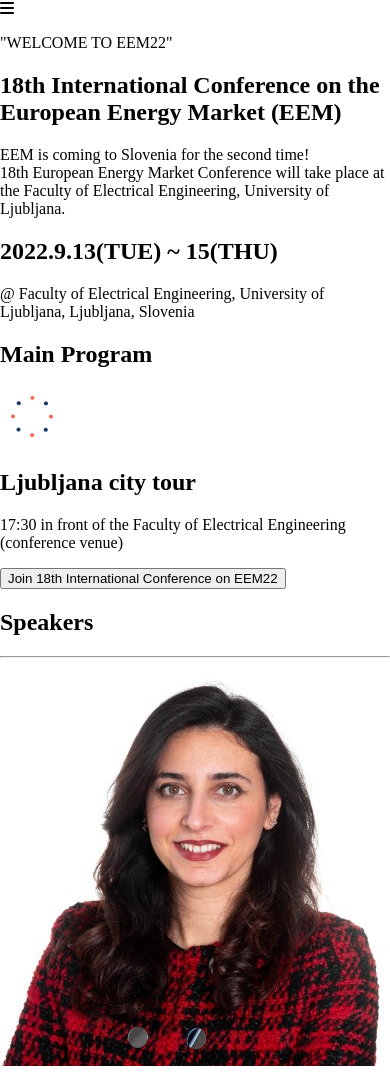
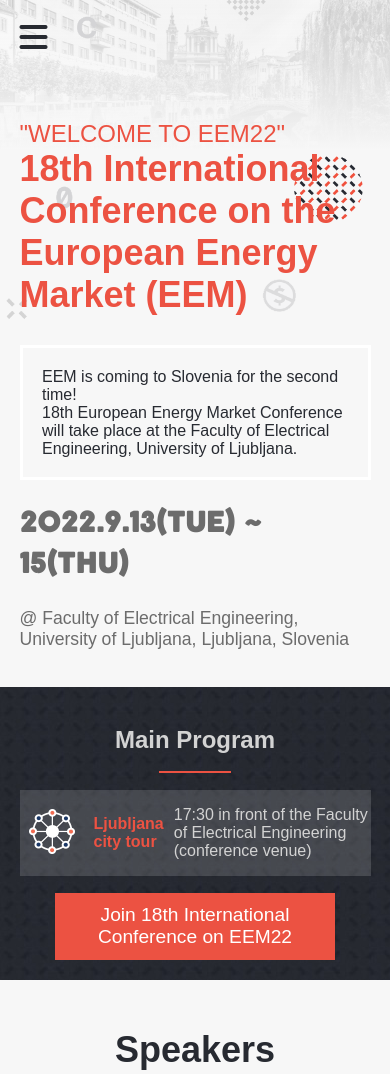
Before and after one commit to MahdiAghaali/module1-capstone-project, a website: page index.html in a window 390 px wide. Shown: the top 1074 px of the page. Drawn offline with Linux system fonts and the light colour scheme; a web font is replaced by a local one.

Commit message:
Add Styles for Mobile

```diff
--- a/Styles/mainMobile.css
+++ b/Styles/mainMobile.css
@@ -1,3 +1,151 @@
 body {
+  color: var(--black);
+  font-size: 1.5rem;
   margin: 0;
+  background-image: url(../Resources/Images/eem22-ljubljana-slovenia-1200x589.jpg);
+  backdrop-filter:  grayscale(100%);
+  background-size: contain;
+  background-position: top;
+  background-repeat: no-repeat;
+  background-color: #f7f7f7;
+  font-family: 'Lato-heavy', Arial, Helvetica, sans-serif;
 }
+
+#backgroundOverlay{
+  width: 100%;
+  background-image: url(../Resources/Icons/mobile-bg.png), linear-gradient(to bottom, #f7f7f7ba, #f7f7f7 50%);
+  height: 100vw;
+  position: absolute;
+  top: 0;
+  left: 0;
+  z-index: -1;
+  background-size: cover;
+  background-repeat: no-repeat;
+  background-position-y: -45px;
+}
+
+#header{
+  font-size: 2rem;
+}
+
+section{
+  padding: 5vw;
+}
+
+#intro > p:first-of-type{
+  color: var(--orange);
+  margin-bottom: 0;
+}
+
+#intro > h1 {
+  margin-top: 0;
+  color: var(--orange);
+
+}
+
+#intro > h2 {
+  font-family: Cocogoose,Arial, Helvetica, sans-serif;
+  color: #6c6c6c;
+  font-size: 1.7rem;
+}
+
+#intro > p:nth-of-type(2){
+  background-color: #f7f7f7;
+  border:3px solid white;
+  padding: 5vw;
+  font-size: 1rem;
+}
+
+#intro > p:nth-of-type(3){
+  color: #6c6c6c;
+  font-size: 1.1rem;
+}
+
+#mainProgram{
+  background-image: url(../Resources/Icons/program-bg.jpg);
+  display: flex;
+  flex-direction: column;
+  align-items: center;
+  color: var(--white);
+  gap:2vh;
+}
+
+#mainProgram > h1{
+  margin-bottom: 0;
+  font-size: 1.5rem;
+}
+
+.programItem {
+  display: flex;
+  font-size: 1rem;
+  align-items: center;
+  justify-content: space-evenly;
+  gap: 10px;
+  background-color: #ffffff26;
+}
+
+.programTitle{
+  font-size: 1em;
+  color: var(--orange);
+}
+
+#btnJoinEvent{
+  width: 80%;
+  background-color: var(--orange);
+  border: none;
+  color: white;
+  font-size: 1.2rem;
+  padding: 3vw;
+}
+
+.horizontalDivider{
+  width: 20%;
+  border: 1px solid var(--orange)
+}
+
+#speakers{
+  display: flex;
+  flex-direction: column;
+  align-items: center;
+  gap:2vh;
+}
+
+.sectionItem{
+  display: grid;
+  font-size: 0.8rem;
+  grid-template-columns: 30% 70%;
+  gap: 10px;
+}
+
+.img-container{
+  padding-left: 15px;
+  padding-top: 15px;
+  background-image: url(../Resources/Icons/chess.png);
+  background-repeat: no-repeat;
+  background-size: 60px 60px;
+}
+
+.img-container > img {
+  width: 100%;
+}
+
+.speaker {
+  display: flex;
+  flex-direction: column;
+  align-items: flex-start;
+}
+
+.speaker > h3{
+  margin-bottom: 0;
+}
+
+.speaker > h4{
+  color: var(--orange);
+  font-style: italic;
+  margin-top: 0;
+}
+
+.devider{
+  width: 10%;
+  border-top: 1px solid gray;
+}
--- a/Styles/public.css
+++ b/Styles/public.css
@@ -1,6 +1,26 @@
 @font-face {
-  font-family: Lato, sans-serif;
+  font-family: 'Lato-light';
   src: url("../Resources/fonts/Lato-Light.ttf");
+}
+
+@font-face {
+  font-family: 'Lato-bold';
+  src: url("../Resources/fonts/Lato-Bold.ttf");
+}
+
+@font-face {
+  font-family: 'Lato-heavy';
+  src: url("../Resources/fonts/Lato-Heavy.ttf");
+}
+
+@font-face {
+  font-family: 'Lato-black';
+  src: url("../Resources/fonts/Lato-Black.ttf");
+}
+
+@font-face {
+  font-family: 'Lato-hairline';
+  src: url("../Resources/fonts/Lato-Hairline.ttf");
 }
 
 @font-face {
@@ -9,7 +29,7 @@
 }
 
 :root {
-  --firstColor: #272a31;
-  --secondColor: #ec5242;
-  --thirdColor: #d3d3d3;
+  --black: #272a31;
+  --orange: #ec5242;
+  --white: #d3d3d3;
 }
```
